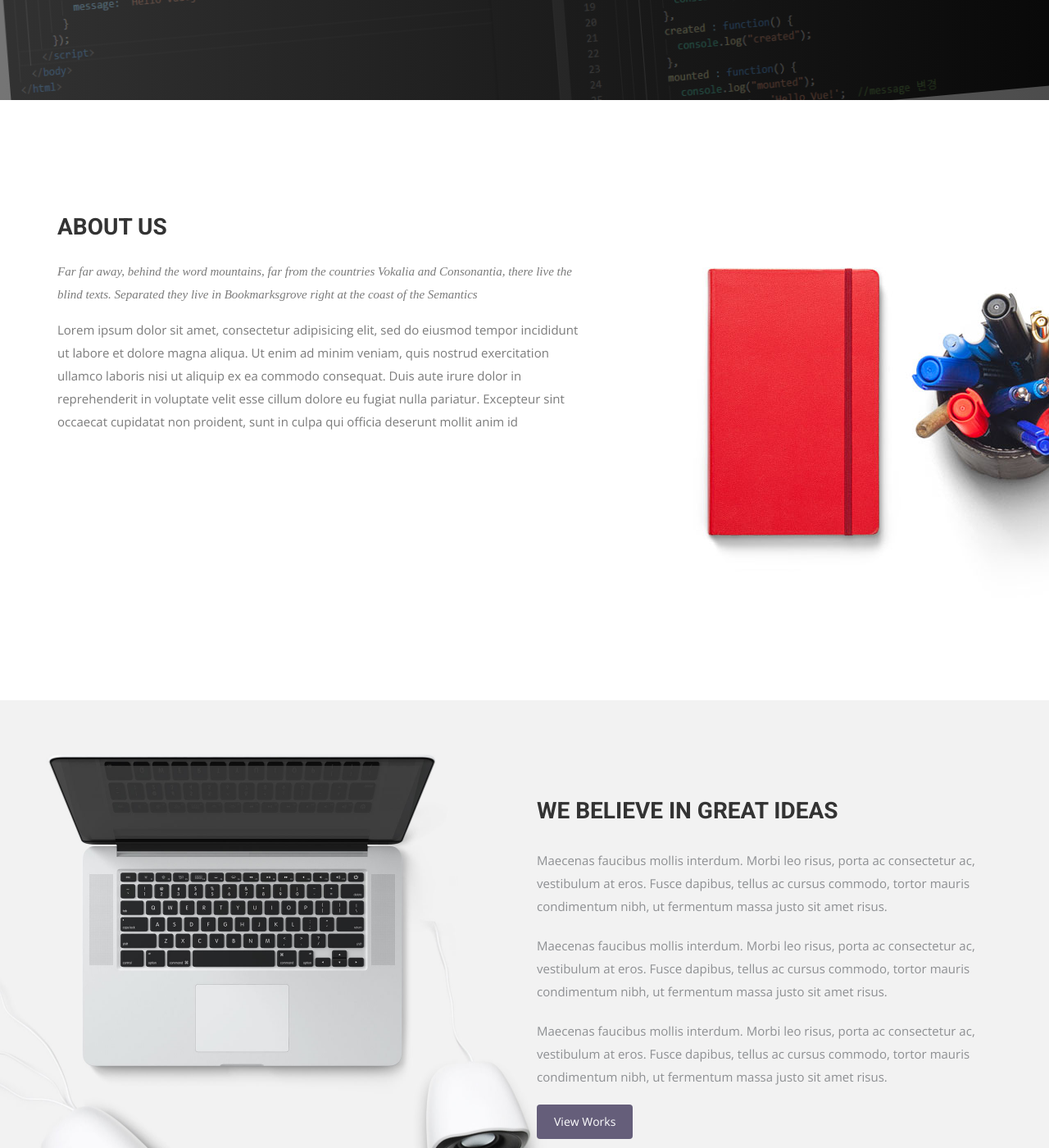
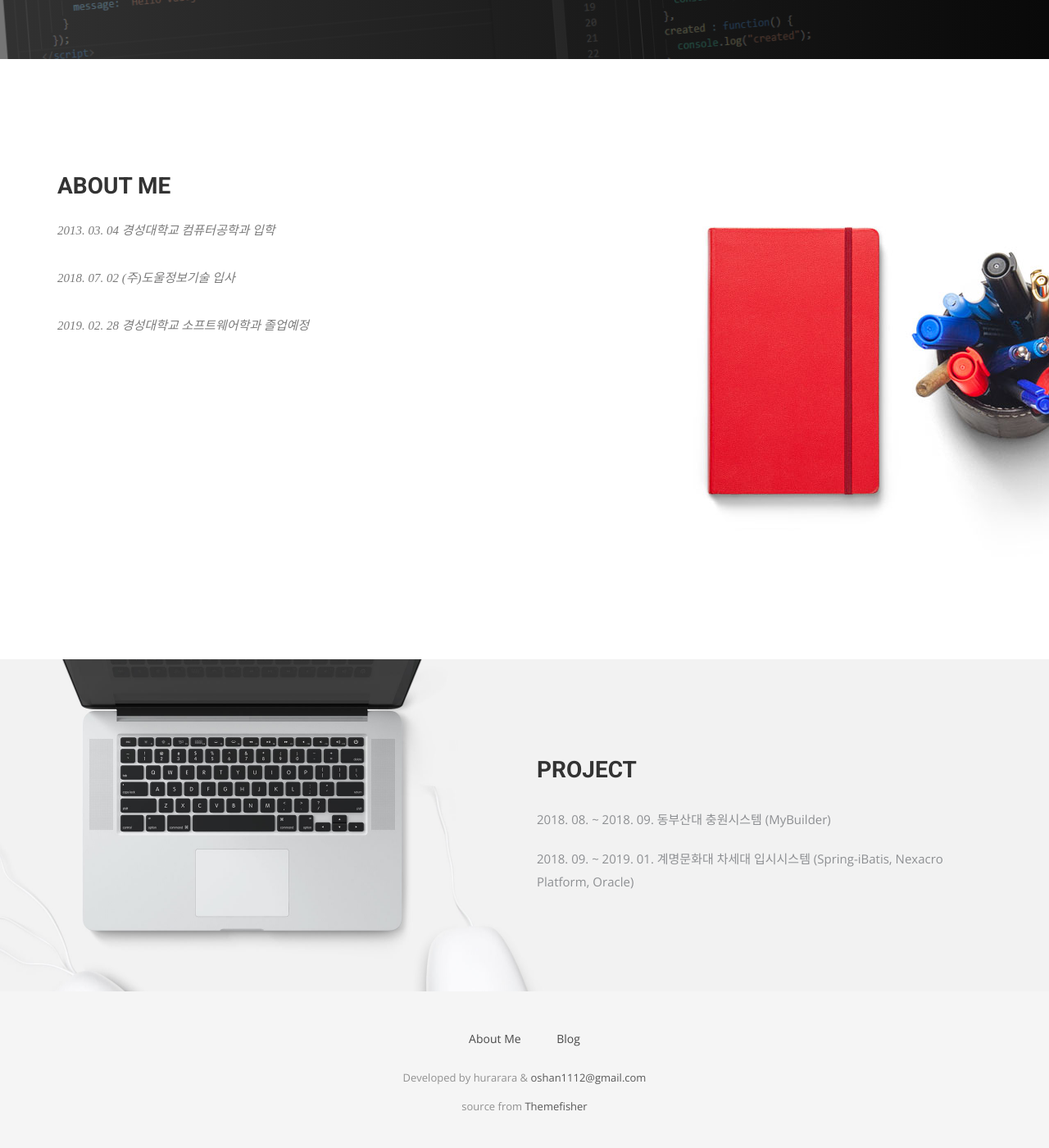
Before and after one commit to hurarara/hurarara.github.io, a Jekyll site: the page built from index.html, in a window 1280 px wide and 1400 px high, scrolled down 423 px. Shown: the whole window at 82% size. Built offline with Jekyll 4.4.1, drawn with Linux system fonts in a browser that asks for light colours; nearby versions of some CDN libraries; some web fonts are replaced; some of the changed text lies outside the part shown.

Commit message:
201901021825

```diff
--- a/_includes/footer.html
+++ b/_includes/footer.html
@@ -5,14 +5,15 @@
       <div class="col-md-12">
         <div class="footer-manu">
           <ul>
-            <li><a href="#">About Us</a></li>
-            <li><a href="{{ site.baseurl }}/contact">Contact us</a></li>
-            <li><a href="#">How it works</a></li>
+            <li><a href="#">About Me</a></li>
+            <!-- <li><a href="{{ site.baseurl }}/contact">Contact us</a></li> -->
+            <!-- <li><a href="#">How it works</a></li> -->
             <li><a href="{{ site.baseurl }}/blog">Blog</a></li>
-            <li><a href="#">Terms</a></li>
+            <!-- <li><a href="#">Terms</a></li> -->
           </ul>
         </div>
-        <p>Copyright &copy; Design &amp; Developed by <a href="http://www.themefisher.com">Themefisher</a>. All rights reserved.</p>
+        <p>Developed by hurarara & <a href="mailto:oshan1112@gmail.com">oshan1112@gmail.com</a></p>
+        <p>source from <a href="https://themefisher.com/">Themefisher</a></p>
       </div>
     </div>
   </div>
--- a/blog.html
+++ b/blog.html
@@ -9,8 +9,7 @@ permalink: /blog/
     <div class="row">
       <div class="col-md-12">
         <div class="block">
-          <h1>Get the latest on what we're doing</h1>
-          <p>Catch up with us, anytime and anywhere</p>
+          <h1>Blog</h1>
         </div>
       </div>
     </div>
--- a/category.html
+++ b/category.html
@@ -10,8 +10,7 @@ permalink: /category/
         <div class="row">
             <div class="col-md-12">
                 <div class="block">
-                    <h1>Just some of our latest projects.</h1>
-                    <p>Don’t just take our word for it. Check out some of our latest work.</p>
+                    <h1>Category</h1>
                 </div>
             </div>
         </div>
@@ -20,8 +19,6 @@ permalink: /category/
     <!-- Category Start -->
 <div class="page clearfix">
   <div class="left">
-	<h1 style="padding:1%; text-align:center;">{{page.title}}</h1>
-	<hr>
 	<ul style="margin-left:20%;">
 	  {% for category in site.categories %}
 	  <h2 id="{{category | first}}" style="margin-bottom:2%;">{{category | first}}</h2>
--- a/index.html
+++ b/index.html
@@ -10,8 +10,7 @@ permalink: /
     <div class="row">
       <div class="col-md10 col-md-offset-2">
         <div class="block">
-          <h1 class="animated fadeInUp">hurarara</h1>
-          <p class="animated fadeInUp">우리는 노오오오력해야 합니다.</p>
+          <h1 class="animated fadeInUp">hurarara's 개발 블로그</h1>
         </div>
       </div>
     </div>
@@ -24,10 +23,11 @@ permalink: /
       <div class="col-md-7 col-sm-12">
         <div class="block">
           <div class="section-title">
-            <h2>About Us</h2>
-            <p>Far far away, behind the word mountains, far from the countries Vokalia and Consonantia, there live the blind texts. Separated they live in Bookmarksgrove right at the coast of the Semantics</p>
+            <h2>About Me</h2>
+            <p>2013. 03. 04 경성대학교 컴퓨터공학과 입학</p>
+            <p>2018. 07. 02 (주)도울정보기술 입사</p>
+            <p>2019. 02. 28 경성대학교 소프트웨어학과 졸업예정</p>
           </div>
-          <p>Lorem ipsum dolor sit amet, consectetur adipisicing elit, sed do eiusmod tempor incididunt ut labore et dolore magna aliqua. Ut enim ad minim veniam, quis nostrud exercitation ullamco laboris nisi ut aliquip ex ea commodo consequat. Duis aute irure dolor in reprehenderit in voluptate velit esse cillum dolore eu fugiat nulla pariatur. Excepteur sint occaecat cupidatat non proident, sunt in culpa qui officia deserunt mollit anim id </p>
         </div>
       </div><!-- .col-md-7 close -->
       <div class="col-md-5 col-sm-12">
@@ -43,11 +43,9 @@ permalink: /
 <div class="container">
   <div class="row">
     <div class="col-md-6 col-md-offset-6">
-      <h2>WE BELIEVE IN GREAT IDEAS</h2>
-      <p>Maecenas faucibus mollis interdum. Morbi leo risus, porta ac consectetur ac, vestibulum at eros. Fusce dapibus, tellus ac cursus commodo, tortor mauris condimentum nibh, ut fermentum massa justo sit amet risus.</p>
-      <p>Maecenas faucibus mollis interdum. Morbi leo risus, porta ac consectetur ac, vestibulum at eros. Fusce dapibus, tellus ac cursus commodo, tortor mauris condimentum nibh, ut fermentum massa justo sit amet risus.</p>
-      <p>Maecenas faucibus mollis interdum. Morbi leo risus, porta ac consectetur ac, vestibulum at eros. Fusce dapibus, tellus ac cursus commodo, tortor mauris condimentum nibh, ut fermentum massa justo sit amet risus.</p>
-      <a href="#" class="btn btn-view-works">View Works</a>
+      <h2>PROJECT</h2>
+      <p>2018. 08. ~ 2018. 09. 동부산대 충원시스템 (MyBuilder)</p>
+      <p>2018. 09. ~ 2019. 01. 계명문화대 차세대 입시시스템 (Spring-iBatis, Nexacro Platform, Oracle)</p>
     </div>
   </div>
 </div>
```
Also changed, not shown: _posts/2019-01-02-vue-ch05-post.md (+3 -0 lines).
